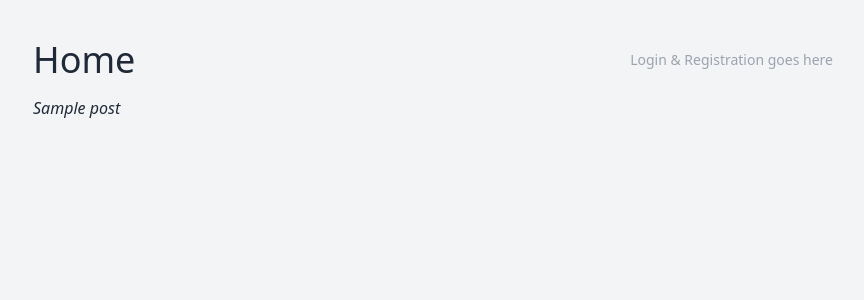
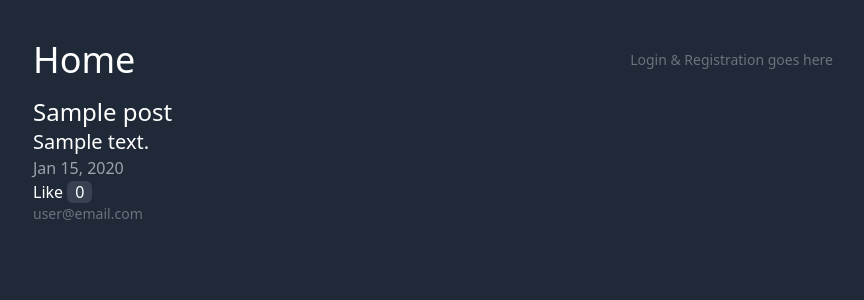
Before and after one commit to francisborge/symfony6-hands-on, a Symfony app: template templates/micro_post/index.html.twig in a window 1280 px wide. Shown: the top 300 px of the page, without its empty margins (207-1071 px from the left). Run offline with Twig, Linux system fonts and the light colour scheme; the template is opened without the code that fills it: most values are stand-ins (such as "Sample title", 1, 10 or a date in 2020); some libraries are stand-ins or nearby versions.

Commit message:
5.41_styling_post_list

```diff
--- a/templates/base.html.twig
+++ b/templates/base.html.twig
@@ -1,5 +1,5 @@
 <!DOCTYPE html>
-<html class="">
+<html class="dark">
     <head>
         <meta charset="UTF-8">
         <title>{% block title %}Welcome!{% endblock %}</title>
--- a/templates/micro_post/index.html.twig
+++ b/templates/micro_post/index.html.twig
@@ -3,15 +3,31 @@
 {% block title %}All Posts!{% endblock %}
 
 {% block body %}
-<div>
+<div class="grid grid-cols-1 sm:grid-cols-2 xl:grid-cols-3 gap-4">
     {% if posts|length > 0 %}
     {% for post in posts%}
         {#<div> <i>{{ message['message']}}</i> </div>#}
-        <div>
-            {#<a href="/messages/{{key}}"> <i>{{ message.message}}</i></a> This is not a good practice#}
-            <a href="{{ path('app_micro_post_show', {post: post.id}) }}">
-                <i>{{ post.title }}</i>
-            </a>
+        <div class="mb-4">
+            <div class="text-2xl">
+                {#<a href="/messages/{{key}}"> <i>{{ message.message}}</i></a> This is not a good practice#}
+                <a href="{{ path('app_micro_post_show', {post: post.id}) }}">
+                    {{ post.title }}
+                </a>
+            </div>
+            <div class="text-xl dark:tex-gray-400">
+                {{ post.text }}
+            </div>
+            <div class="text-gray-400 dark:tex-gray-400">
+                {{ post.created | date("M j, Y") }}
+            </div>
+            <div>
+                <a href="#">
+                    Like <span class="px-2 rounded-md bg-gray-200 dark:bg-gray-700">0</span>
+                </a>
+            </div>
+            <div class="text-sm text-gray-500 dark:tex-gray-400">
+                <a href="#">user@email.com</a>
+            </div>
         </div>
     {% endfor %}
     {% else %}
```
